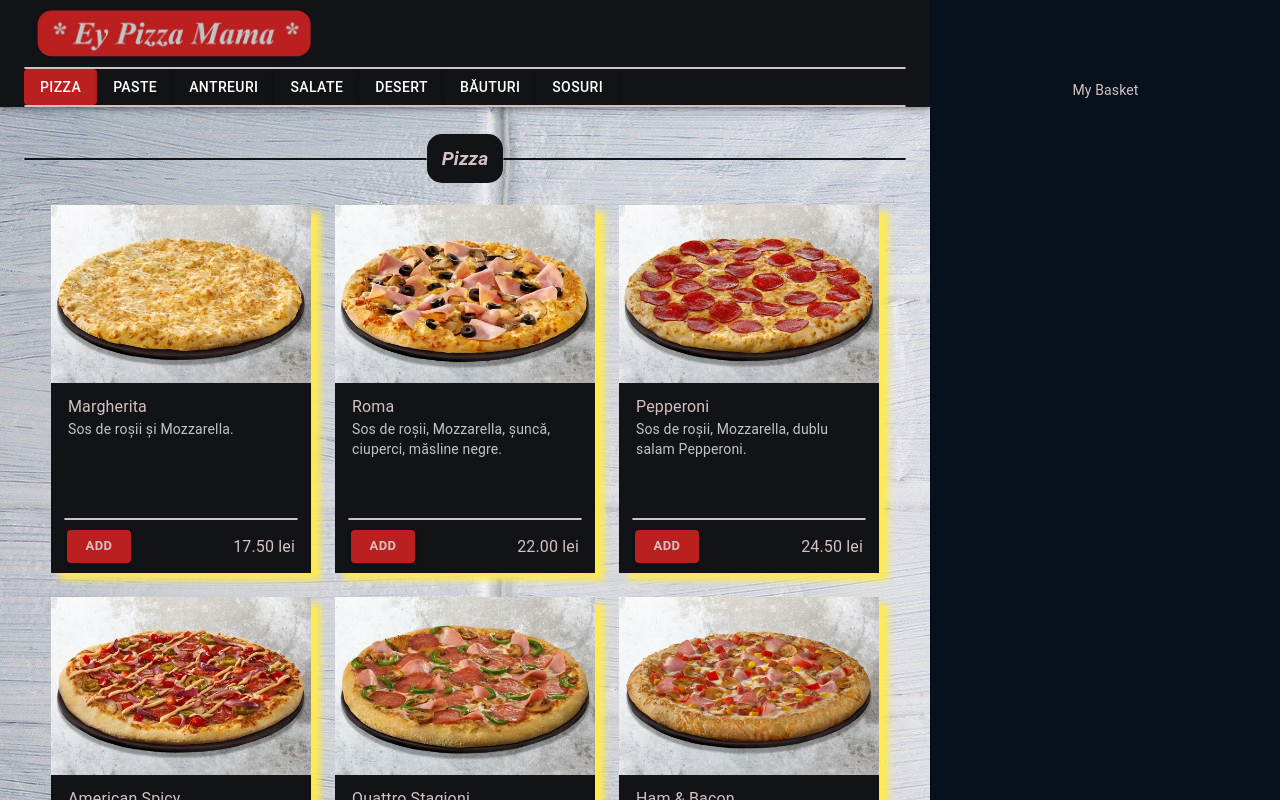
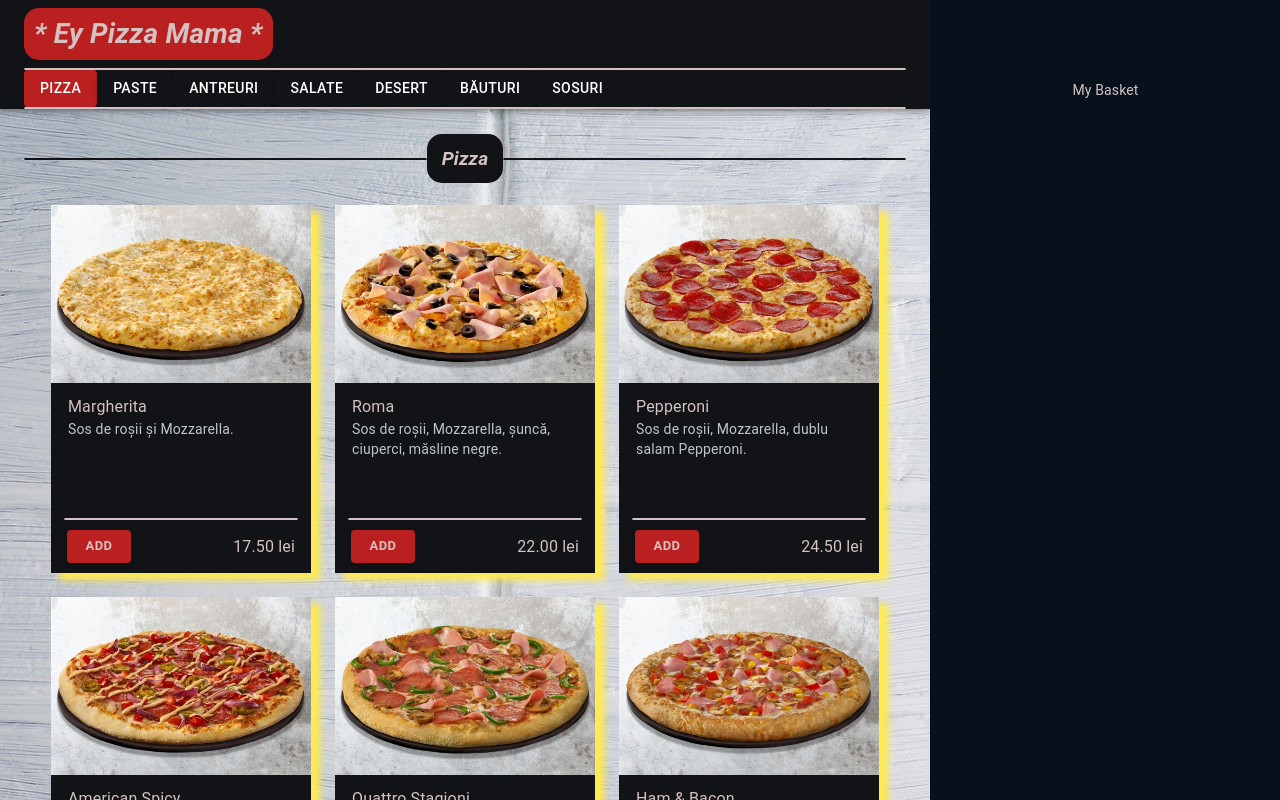
Before and after one commit to TheAncientOwl/pizza-website, a React (Create React App) app: page / in a window 1280 px wide. Shown: the top 800 px of the page. Built offline with nearby package versions, Linux system fonts and the light colour scheme.

Commit message:
switched tot titlebar.

```diff
--- a/src/components/Layout.jsx
+++ b/src/components/Layout.jsx
@@ -6,7 +6,7 @@ import BasketContainer from './basket/BasketContainer';
 import BasketToggleButton from './basket/BasketToggleButton';
 
 import NavBarContainer from './nav-bar/NavBarContainer';
-import NavBarLogo from './nav-bar/NavBarLogo';
+import NavBarTitle from './nav-bar/NavBarTitle';
 import NavBarButtons from './nav-bar/NavBarButtons';
 import { TopAnchor, moveToTopAnchor } from './TopAnchor';
 
@@ -41,7 +41,7 @@ export default function Layout() {
   return (
     <div className={classes.root}>
       <NavBarContainer basketWidth={BASKET_WIDTH}>
-        <NavBarLogo />
+        <NavBarTitle />
         <NavBarButtons onCategoryChange={handleCategoryChange} currentTitle={currentTitle} />
         <BasketToggleButton onClick={handleBasketToggle} />
       </NavBarContainer>
```
